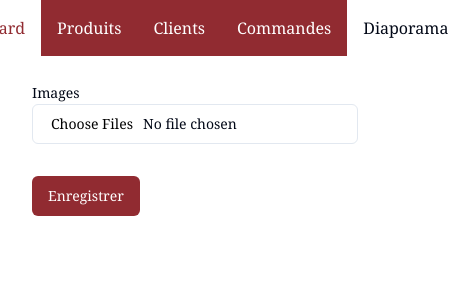
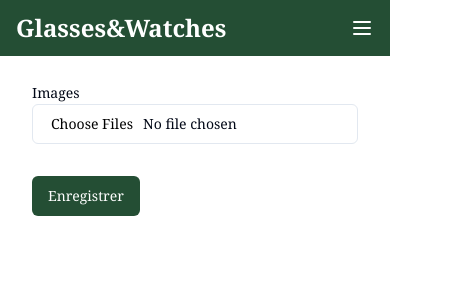
Before and after one commit to Houssemtlb/Glasses-and-Watches, a Next.js app: page /admin/diaporama in a window 390 px wide. Shown: the top 300 px of the page, 464 px wide, since content can reach past the window. Built offline with nearby package versions, Linux system fonts and the light colour scheme.

Commit message:
color & navbar change

```diff
--- a/src/app/admin/_actions/diaporama.ts
+++ b/src/app/admin/_actions/diaporama.ts
@@ -19,7 +19,6 @@ const diapoSchema = z.object({
 
 export async function editDiapo(prevState: unknown, formData: FormData){
     const images = formData.getAll('images');
-    console.log(images);
 
     const result = diapoSchema.safeParse({
         images,
@@ -36,7 +35,6 @@ export async function editDiapo(prevState: unknown, formData: FormData){
     try{
         const [files] = await bucket.getFiles({ prefix: "diapos/" });
         await Promise.all(files.map(file => file.delete()));
-        console.log("Deleted all images in diapos folder");
     }catch(error){
         console.error("Failed to delete images:", error);
     }
--- a/src/components/Nav.tsx
+++ b/src/components/Nav.tsx
@@ -1,27 +1,82 @@
-"use client"
+"use client";
 
-import { cn } from "@/lib/utils"
-import Link from "next/link"
-import { usePathname } from "next/navigation"
-import { ComponentProps, ReactNode } from "react"
+import { cn } from "@/lib/utils";
+import Link from "next/link";
+import { usePathname } from "next/navigation";
+import React, { ComponentProps, useEffect, useState } from "react";
 
-export function Nav({children}: {children: React.ReactNode}){
+export function Nav({ children }: { children: React.ReactNode }) {
+  const [isOpen, setIsOpen] = useState(false);
+
+  // Toggle the navbar menu for mobile screens
+  const toggleMenu = () => setIsOpen(!isOpen);
+
+
   return (
-        <nav className="bg-primary text-primary-foreground flex justify-center px-4">
-            {children}
+    <nav
+      className={cn(
+        "bg-primary text-primary-foreground flex md:flex-row justify-between items-center py-3 h-auto overflow-hidden",
+        isOpen ? "h-auto items-center flex-col" : ""
+      )}
+    >
+      <div className={cn("flex items-center justify-between w-full px-4 ")}>
+        {/* Logo or branding */}
+        <div className="text-2xl font-bold">Glasses&Watches</div>
+
+        {/* Hamburger menu icon (visible on mobile) */}
+        <button
+          onClick={toggleMenu}
+          className="block md:hidden focus:outline-none"
+        >
+          <svg
+            className="w-6 h-6 text-primary-foreground"
+            fill="none"
+            stroke="currentColor"
+            viewBox="0 0 24 24"
+            xmlns="http://www.w3.org/2000/svg"
+          >
+            <path
+              strokeLinecap="round"
+              strokeLinejoin="round"
+              strokeWidth="2"
+              d="M4 6h16M4 12h16M4 18h16"
+            ></path>
+          </svg>
+        </button>
+      </div>
+
+      {/* Links - Hidden on small screens unless menu is toggled */}
+      <div
+        className={cn(
+          "flex flex-col md:flex-row w-full h-full md:w-auto",
+          isOpen ? "py-2" : "hidden mr-12",
+          "md:block"
+        )}
+      >
+        {React.Children.map(children, (child) =>
+          React.cloneElement(child as React.ReactElement, { setIsOpen })
+        )}
+      </div>
     </nav>
   );
 }
 
-export function NavLink(props: Omit<ComponentProps<typeof Link>, "className">) {
-    const pathname = usePathname()
+export function NavLink(props: Omit<ComponentProps<typeof Link>, "className"> & {setIsOpen: (isOpen: boolean) => void}) {
+  const pathname = usePathname();
+  const [isOpen, setIsOpen] = useState(false);
+
+  const handleClick = () => {
+    props.setIsOpen(false); // Close the menu when a link is clicked
+  };
+
   return (
     <Link
       {...props}
       className={cn(
-          "p-4 hover:bg-white hover:text-primary focus-visible:bg-secondary focus-visible:text-secondary-foreground",
+        "p-3 md:p-5 hover:bg-white hover:text-primary focus-visible:bg-secondary focus-visible:text-secondary-foreground w-full",
         pathname === props.href && "bg-background text-foreground"
       )}
+      onClick={handleClick} // Handle click to close menu
     />
-    )
+  );
 }
--- a/src/lib/diaporama.ts
+++ b/src/lib/diaporama.ts
@@ -5,7 +5,6 @@ import db from "@/db/db";
 export async function getDiapoImages(){
     try {
         const images = await db.diapo.findMany();
-        console.log("Fetched images:", images); // Log after fetching
         return images
     } catch (error) {
         console.error("Error fetching images:", error); // Log any errors
--- a/tailwind.config.ts
+++ b/tailwind.config.ts
@@ -29,7 +29,7 @@ const config = {
         background: "hsl(var(--background))",
         foreground: "hsl(var(--foreground))",
         primary: {
-          DEFAULT: "#912B31",
+          DEFAULT: "#244E34",
           foreground: "#FFFFFF",
         },
         secondary: {
```
Lines whose indentation alone changed are shown as unchanged.
